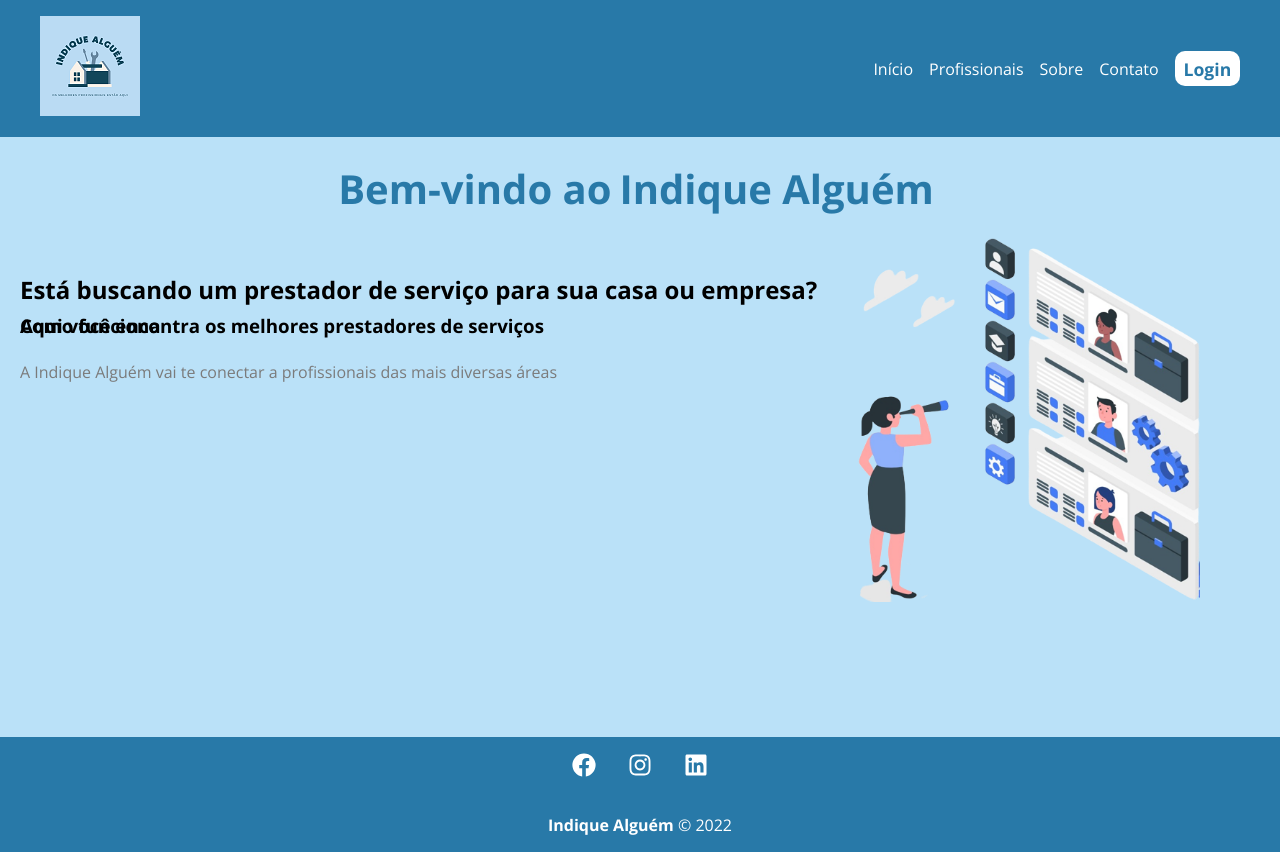
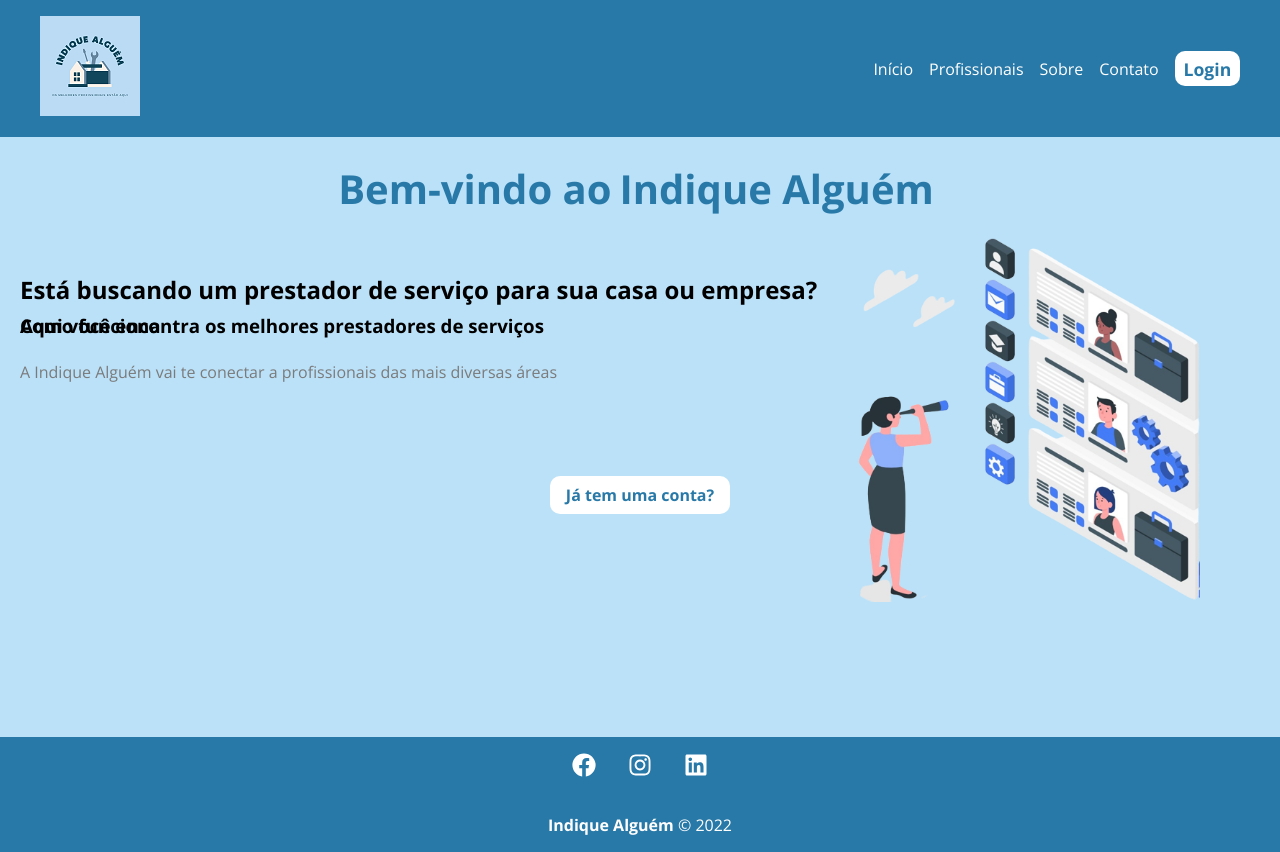
Before and after one commit to AntonioDCJunior/projeto_integrador, a React (Create React App) app: page / in a window 1280 px wide. Built offline with nearby package versions, Linux system fonts and the light colour scheme.

Commit message:
atualizando

```diff
--- a/src/components/pages/Inicio.js
+++ b/src/components/pages/Inicio.js
@@ -12,7 +12,7 @@ function Inicio () {
             <h3>Aqui você encontra os melhores prestadores de serviços</h3>
             <p>A Indique Alguém vai te conectar a profissionais das mais diversas áreas</p>
 
-            {/* <LinkButton to="/newusuario" text="Já tem uma conta?" />     */}
+            <LinkButton to="/newusuario" text="Já tem uma conta?" />
 
             <img src={savings} alt="IndiqueAlguem"/>
 
```
